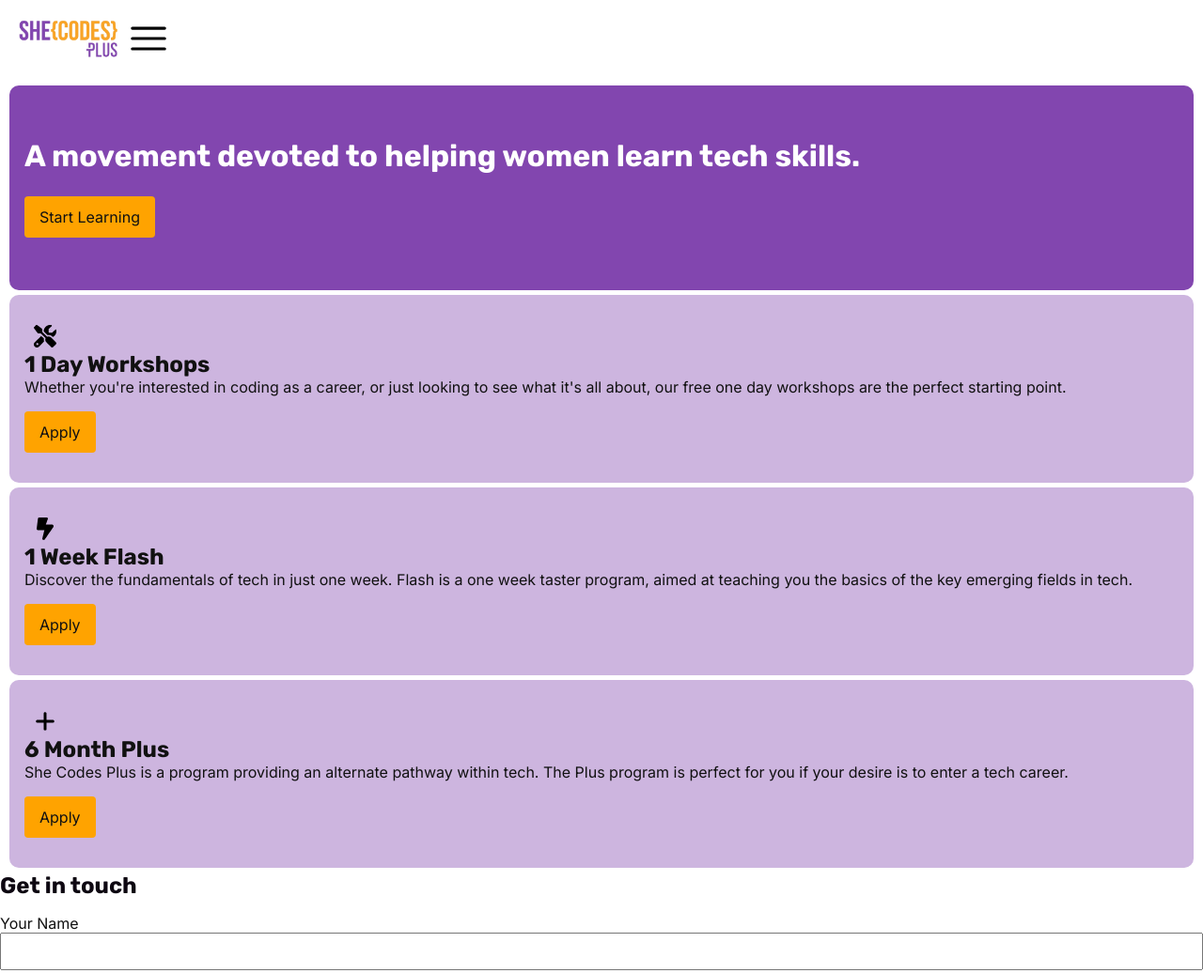
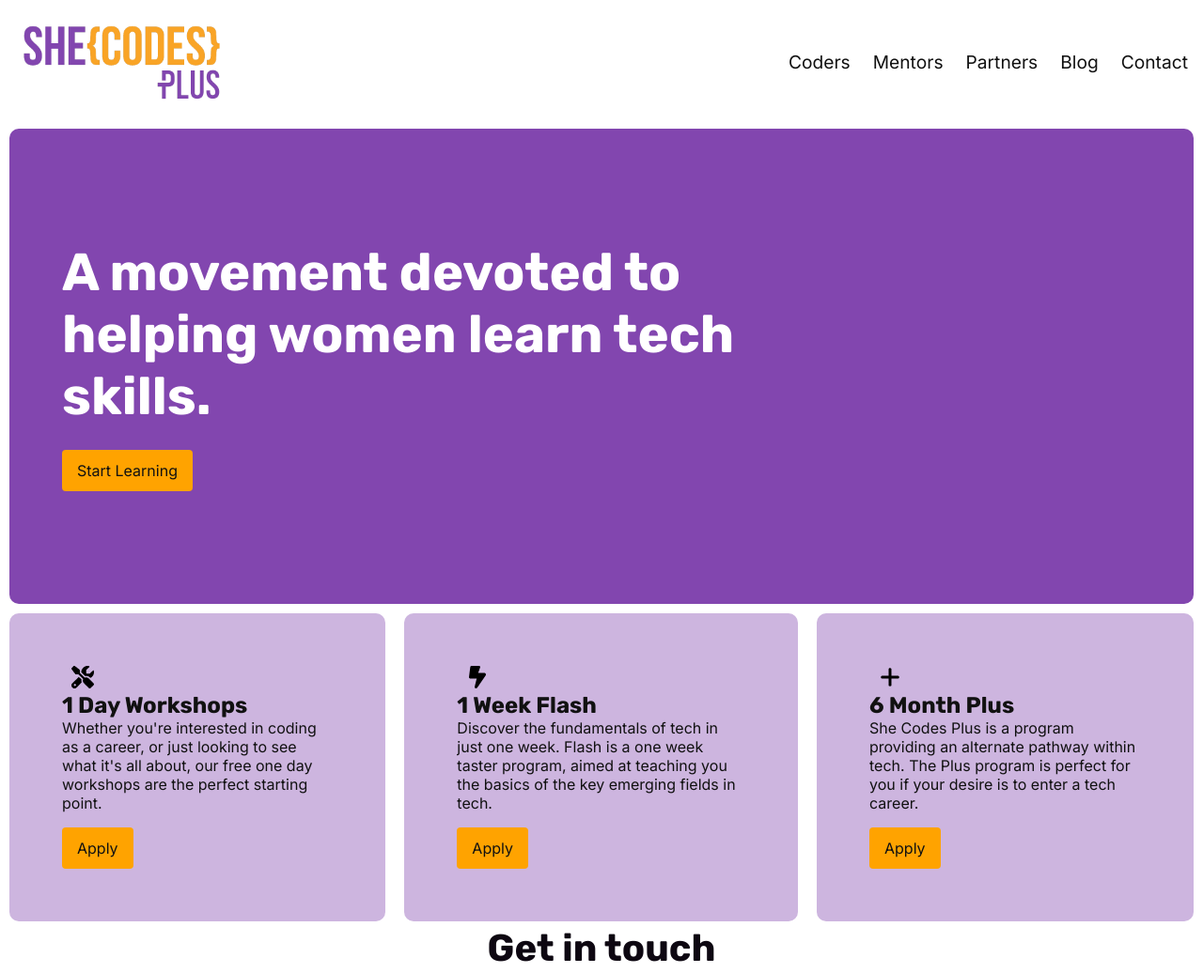
Before and after one commit to BehnazShojaei/my_first_website, a plain HTML site: page index.html in a window 1280 px wide. Shown: the top 1036 px of the page at 94% size. Drawn offline with Linux system fonts and the light colour scheme.

Commit message:
added responsiveness

```diff
--- a/style.css
+++ b/style.css
@@ -93,16 +93,44 @@
  /* header */
  header .mobile-header {
      padding: 16px;
+     display: flex;
+     align-items: flex-start;
+     justify-content: space-between;
  }
 
  header button {
      all: unset;
  }
 
+ @media (min-width: 768px) {
+     header {
+         display: flex;
+         justify-content: space-between;
+         align-items: center;
+     }
+
+     header nav ul {
+         display: flex;
+         gap: 24px;
+         margin-right: 16px;
+     }
+
+     header .mobile-header .hamburger-icon {
+         display: none;
+     }
+ }
+
  /* .logo */
  .logo {
      height: 50px;
  }
+
+ @media (min-width: 768px) {
+     .logo {
+         height: 100px;
+     }
+ }
+
 
  /* .mobile-nav */
  .mobile-nav a {
@@ -115,6 +143,18 @@
  /* .desktop-nav */
  .desktop-nav {
      display: none;
+ }
+
+ @media (min-width: 768px) {
+     .desktop-nav a {
+         text-decoration: none;
+         font-size: larger;
+         color: var(--black);
+     }
+
+     .desktop-nav {
+         display: inline-block;
+     }
  }
 
  /* .hamburger-icon  */
@@ -140,6 +180,24 @@
      color: var(--action);
  }
 
+ @media (min-width: 768px) {
+     .hero {
+         padding: 120px 56px;
+     }
+
+     .hero h1 {
+         font-size: 3.5rem;
+         max-width: 70%;
+     }
+ }
+
+ /* .articles-container  */
+ @media (min-width: 768px) {
+     .articles-container {
+         display: flex;
+     }
+ }
+
  article {
      padding: 32px 16px;
      background-color: var(--base-light);
@@ -148,10 +206,20 @@
      transition: all 0.3s ease;
  }
 
+ @media (min-width: 768px) {
+     article {
+         padding: 56px;
+     }
+ }
+
  article:hover {
      filter: contrast(150%);
  }
 
+ article .article-heading {
+     display: flex;
+     justify-content: flex-start;
+ }
 
  article .icon {
      height: 24px;
@@ -209,13 +277,38 @@
      cursor: pointer;
  }
 
+ @media (min-width: 768px) {
+     .contact-form h2 {
+         text-align: center;
+         font-size: 2.5rem;
+     }
+
+     .contact-form form {
+         max-width: 60%;
+         margin: 40px auto;
+     }
+ }
+
  /* footer */
  footer {
      padding: 16px;
      text-align: center;
+     display: flex;
+     justify-content: space-around;
  }
 
  .socials-icon {
      width: 40px;
      height: 40px;
  }
+
+ @media (min-width: 768px) {
+     footer {
+         justify-content: center;
+     }
+
+     footer .socials-icon {
+         margin-left: 20px;
+         margin-right: 20px;
+     }
+ }
```
